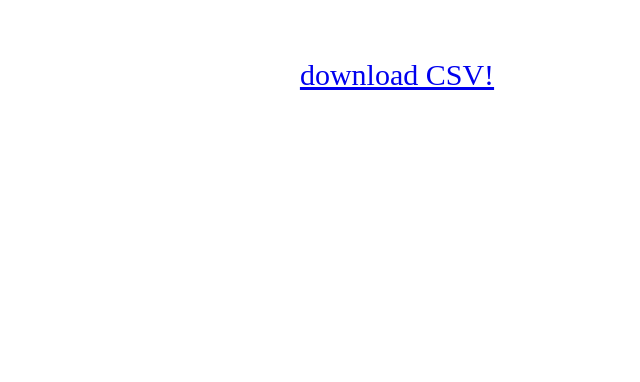
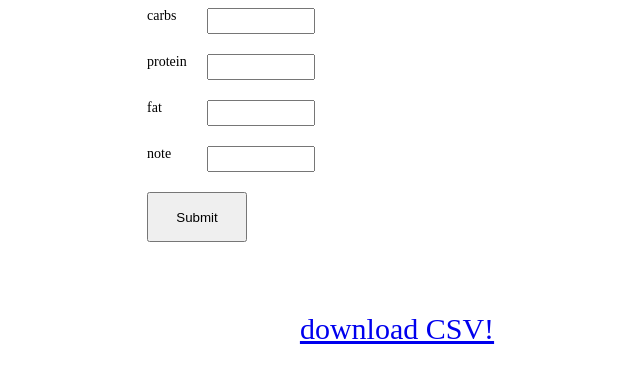
Before and after one commit to ShihYuChang/InfoSnap, a React (Create React App) app: page /export in a window 1280 px wide. Shown: the top 382 px of the page, without its empty margins (243-883 px from the left). Built offline with nearby package versions, Linux system fonts and the light colour scheme; no server answers; the database is empty.

Commit message:
temp save

```diff
--- a/src/components/Chart.js
+++ b/src/components/Chart.js
@@ -95,9 +95,16 @@ export default function App() {
   }
 
   useEffect(() => getMonthlyNet, []);
+  const categories = [
+    'food',
+    'transportation',
+    'education',
+    'entertainment',
+    'others',
+  ];
   const cx = 100;
   const cy = 100;
-  const r = 50;
+  const r = 100;
   const startAngle = 0;
   const percentage = 1 / 4;
   const angle1 = startAngle + 360 * percentage;
@@ -192,8 +199,7 @@ export default function App() {
             fill='none'
           />
         </svg>
-        <svg>
-          {/* <path d='M100 100,L100 50,A50 50 0 0 0 50 100,Z' fill='#fa0' /> */}
+        <svg style={{ height: '800px', display: 'flex', marginTop: '20px' }}>
           <circle
             cx='100'
             cy='100'
--- a/src/components/Export.js
+++ b/src/components/Export.js
@@ -1,6 +1,44 @@
 import { initializeApp } from 'firebase/app';
-import { getFirestore, collection, getDocs, doc } from 'firebase/firestore';
+import {
+  getFirestore,
+  collection,
+  getDocs,
+  addDoc,
+  doc,
+  serverTimestamp,
+} from 'firebase/firestore';
 import { useEffect, useState } from 'react';
+import styled from 'styled-components';
+
+const questions = ['carbs', 'protein', 'fat', 'note'];
+
+const Form = styled.form`
+  width: 500px;
+  display: flex;
+  flex-direction: column;
+  gap: 20px;
+`;
+
+const Question = styled.div`
+  width: 100%;
+  display: flex;
+  gap: 10px;
+`;
+
+const QuestionTitle = styled.label`
+  width: 50px;
+  font-size: 14px;
+`;
+
+const QuestionInput = styled.input`
+  width: 100px;
+  height: 20px;
+`;
+
+const SubmitBtn = styled.button`
+  width: 100px;
+  height: 50px;
+`;
 
 const firebaseConfig = {
   apiKey: 'AIzaSyCrg6sxxS6Drp-CAFHdmvoVkUaaCkunlu8',
@@ -30,6 +68,8 @@ function handleTimestamp(timestamp) {
 function Export() {
   const [data, setData] = useState([]);
   const [fileUrl, setFileUrl] = useState('');
+  const [userInput, setUserInput] = useState({});
+  const [hasSubmit, setHasSubmit] = useState(false);
   function getDbData() {
     getDocs(healthFoodRef)
       .then((querySnapshot) => {
@@ -44,7 +84,26 @@ function Export() {
       });
   }
 
-  useEffect(() => getDbData, []);
+  function handleInput(e, label) {
+    const addedData = {
+      ...userInput,
+      [label]: Number(e.target.value),
+      created_time: serverTimestamp(),
+    };
+    setUserInput(addedData);
+  }
+
+  async function handleSubmit(e) {
+    e.preventDefault();
+    await addDoc(
+      collection(db, 'Users', 'sam21323@gmail.com', 'Health-Food'),
+      userInput
+    );
+    setHasSubmit(!hasSubmit);
+    alert('Saved!');
+  }
+
+  useEffect(() => getDbData, [hasSubmit]);
 
   useEffect(() => {
     const csvString = [
@@ -64,6 +123,8 @@ function Export() {
     setFileUrl(url);
   }, [data]);
 
+  useEffect(() => console.log(userInput), [userInput]);
+
   return (
     <div
       className='App'
@@ -74,6 +135,20 @@ function Export() {
         alignItems: 'center',
       }}
     >
+      <Form onSubmit={handleSubmit}>
+        {questions.map((question, index) => (
+          <Question key={index}>
+            <QuestionTitle>{question}</QuestionTitle>
+            <QuestionInput
+              type={question === 'note' ? 'text' : 'number'}
+              onChange={(e) => {
+                handleInput(e, question);
+              }}
+            />
+          </Question>
+        ))}
+        <SubmitBtn>Submit</SubmitBtn>
+      </Form>
       <a
         href={fileUrl}
         download='nutrition.csv'
```
Also changed, not shown: 2 other files (tests, documents, lock files or other folders).
